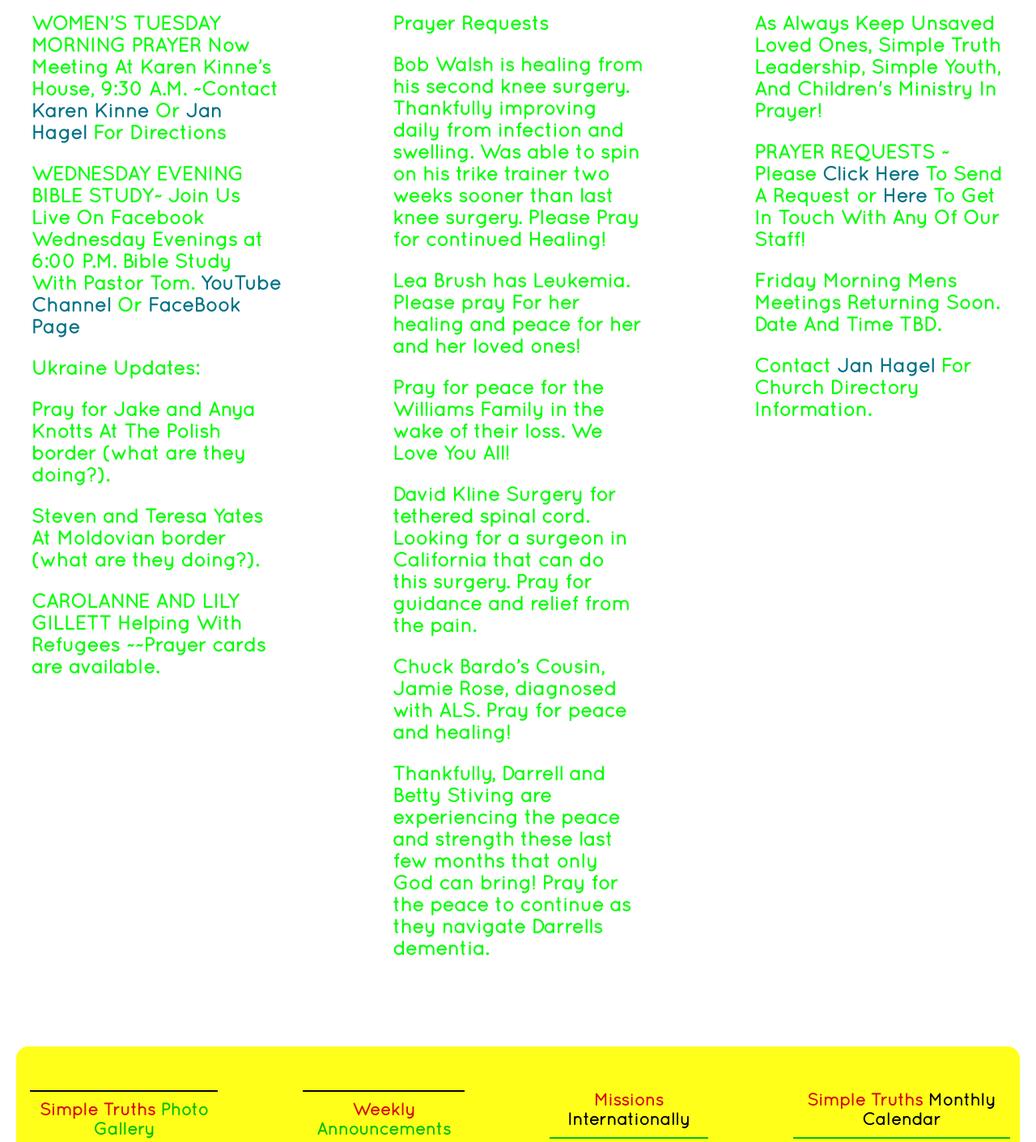
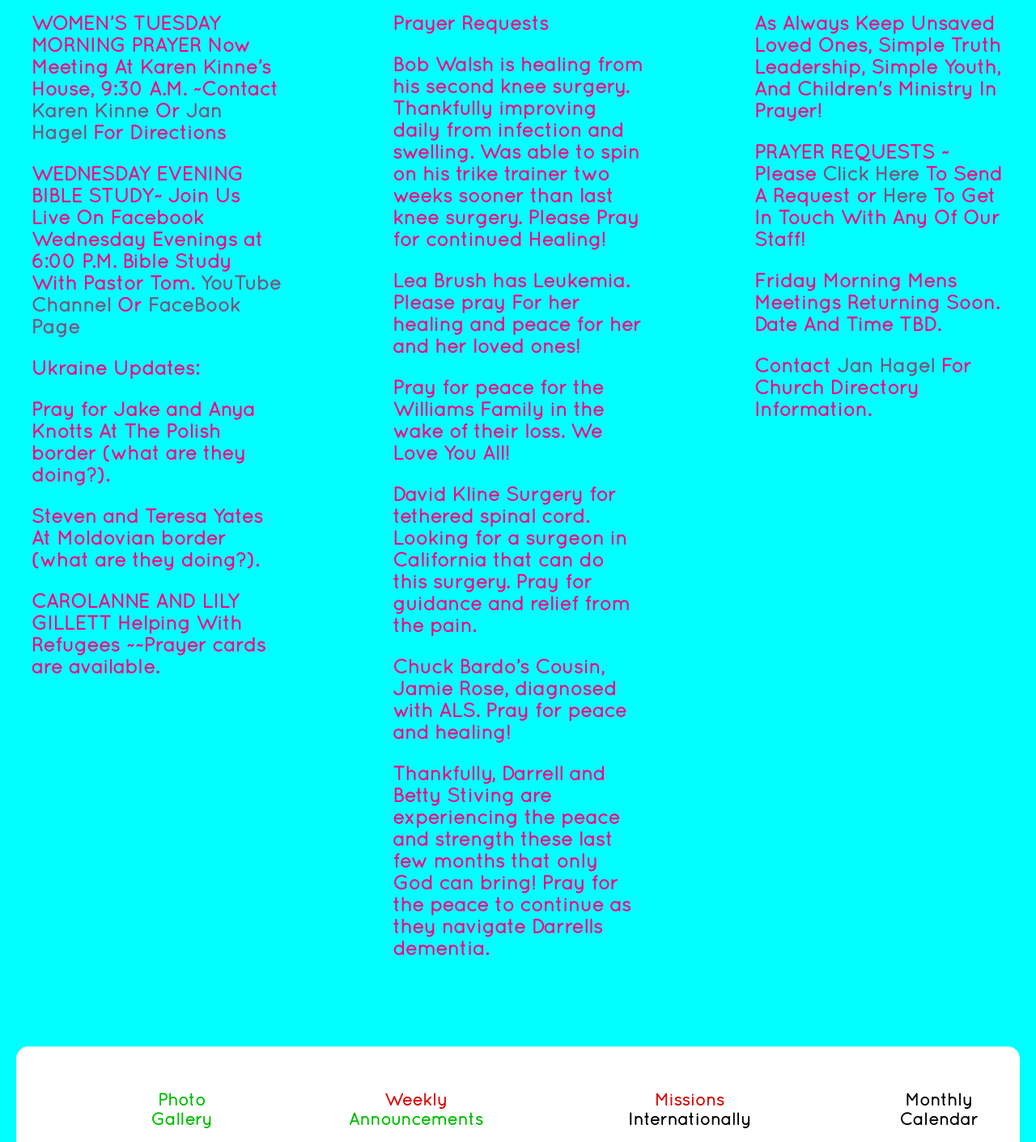
Before and after one commit to JJ-Thornton/simpletruth, a plain HTML site: page announcements.html in a window 1280 px wide. Shown: the part 344-1755 px from the top of the page at 81% size. Drawn offline with Linux system fonts and the light colour scheme.

Commit message:
minor updates
bottom nav changes and redesign of announcements page

```diff
--- a/announcements.html
+++ b/announcements.html
@@ -29,10 +29,10 @@
     <div class="content-container">
         <!-- standard announcements for things going on -->
         <div class="container-1">
-           <h2 class="content">WOMEN’S TUESDAY MORNING PRAYER Now Meeting At Karen Kinne’s House, 9:30  A.M. ~Contact <a href="contactUs.html">Karen Kinne</a> Or <a href="contactUs.html">Jan Hagel</a> For Directions</h2>
+           <h2 class="content">WOMEN’S TUESDAY MORNING PRAYER Now Meeting At Karen Kinne’s House, 9:30  A.M. ~Contact <a class="pink-link" href="contactUs.html">Karen Kinne</a> Or <a class="pink-link" href="contactUs.html">Jan Hagel</a> For Directions</h2>
            <h2 class="content">WEDNESDAY EVENING BIBLE STUDY~ Join Us Live On Facebook Wednesday Evenings at 6:00 P.M. Bible Study With Pastor Tom.
-               <a target="_blank" href="https://www.youtube.com/channel/UCmlXFXvXfEyLq-TXyLvG3jg">YouTube Channel</a> Or
-               <a target="_blank" href="https://www.facebook.com/Simple-Truth-Church-Grass-Valley-502226873146486">FaceBook Page</a>
+               <a class="pink-link" target="_blank" href="https://www.youtube.com/channel/UCmlXFXvXfEyLq-TXyLvG3jg">YouTube Channel</a> Or
+               <a class="pink-link" target="_blank" href="https://www.facebook.com/Simple-Truth-Church-Grass-Valley-502226873146486">FaceBook Page</a>
            </h2>
 
            <h1 class="content">Ukraine Updates:</h1>
@@ -56,18 +56,18 @@
         <!-- ongoing/future announcements -->
         <div class="container-3">
             <h2 class="content">As Always Keep Unsaved Loved Ones, Simple Truth Leadership, Simple Youth, And Children's Ministry In Prayer!</h2>
-            <h2 class="content">PRAYER REQUESTS ~ Please <a class="content-link-1" href="">Click Here</a> To Send A Request or <a class="content-link-1" href="contactUs.html">Here</a> To Get In Touch With Any Of Our Staff!</h2>
+            <h2 class="content">PRAYER REQUESTS ~ Please <a class="pink-link" class="content-link-1" href="">Click Here</a> To Send A Request or <a class="content-link-1 pink-link" href="contactUs.html">Here</a> To Get In Touch With Any Of Our Staff!</h2>
             <h2 class="content">Friday Morning Mens Meetings Returning Soon. Date And Time TBD.</h2>
-            <h2 class="content">Contact <a href="contactUs.html">Jan Hagel</a> For Church Directory Information.</h2>
+            <h2 class="content">Contact <a class="pink-link" href="contactUs.html">Jan Hagel</a> For Church Directory Information.</h2>
         </div>
     </div>
 
     <div class="bottom-nav">
         <ul class="bottom-list">
-          <li class="bottom1">Simple Truths<a class="gallery" href="photo-gallery.html"> Photo Gallery</a></li>
+          <li class="bottom1"><a class="gallery" href="photo-gallery.html">Photo Gallery</a></li>
           <li class="bottom2">Weekly<a class="announcements" href="announcements.html"> Announcements</a></li>
           <li class="bottom3">Missions<a class="international" href="international.html"> Internationally</a></li>
-          <li class="bottom4">Simple Truths<a class="calender" href="calender.html"> Monthly Calendar</a></li>
+          <li class="bottom4"><a class="calender" href="calender.html">Monthly Calendar</a></li>
         </ul>
     </div>
 
--- a/styles/anouncements.css
+++ b/styles/anouncements.css
@@ -8,7 +8,7 @@
 }
 
 body {
-    background-color: hsl(0, 0%, 100%);
+    background-color: hsl(180, 100%, 50%);
     font-size: 12px;
     font-family: 'quicksandregular';
 }
@@ -30,16 +30,16 @@ body {
     width: 80%;
     margin: 0 auto;
     padding: .5em;
-    color:hsl(120, 100%, 50%);
+    color:hsl(330, 100%, 50%);
     font-size: 2em;
 }
 
-a {
-    color:#007185;
+.pink-link {
+    color:hsl(310, 24%, 41%);
 }
 
 .bottom-nav {
-    background-color: hsl(60, 100%, 55%);
+    background-color: hsl(0, 0%, 100%);
 }
 
 .copyright {
@@ -66,7 +66,7 @@ a {
         width: 80%;
         margin: 0 auto;
         padding: .5em;
-        color:hsl(120, 100%, 50%);
+        color:hsl(263, 100%, 50%);
         font-size: 2.5em;
     }
 }
--- a/styles/bottom-nav.css
+++ b/styles/bottom-nav.css
@@ -29,7 +29,7 @@
     display: flex;
     flex-direction: row;
     gap: 5em;
-    margin: 2em 0 0 .25em;
+    margin: 2em 0 0 6em;
     font-size: 1.75em;
     font-weight: 600;
 }
@@ -39,10 +39,6 @@
 .bottom3:hover,
 .bottom4:hover {
     color: hsl(0, 92%, 44%);
-    border-top: 2px solid hsl(0, 0%, 0%);
-    border-bottom: none;
-    padding-bottom: 0;
-    padding-top: 10px;
 }
 
 .bottom1:hover,
@@ -50,10 +46,6 @@
 .bottom3,
 .bottom4 {
     color:hsl(0, 92%, 44%);
-    border-top: none;
-    padding-top: 0;
-    border-bottom: 2px solid hsl(120, 100%, 37%);
-    padding-bottom: 10px;
 }
 
 .gallery,
--- a/styles/calender.css
+++ b/styles/calender.css
@@ -8,9 +8,9 @@
 }
 
 .calender-month {
-    width: 35.5em;
+    width: 30em;
     padding: 2em;
-    margin: 4em 0 0 18em;
+    margin: 4em 0 0 16em;
 }
 
 .month {
```
Also changed, not shown: africa.html (+2 -2 lines), calender.html (+3 -3 lines), contactUs.html (+2 -2 lines), donations.html (+2 -2 lines), index.html (+2 -2 lines), international.html (+2 -2 lines), ireland.html (+2 -2 lines), missionStatement.html (+2 -2 lines), photo-gallery.html (+2 -2 lines), prayerRequests.html (+2 -2 lines).
